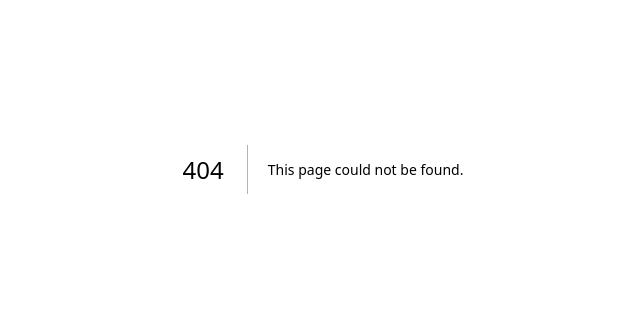
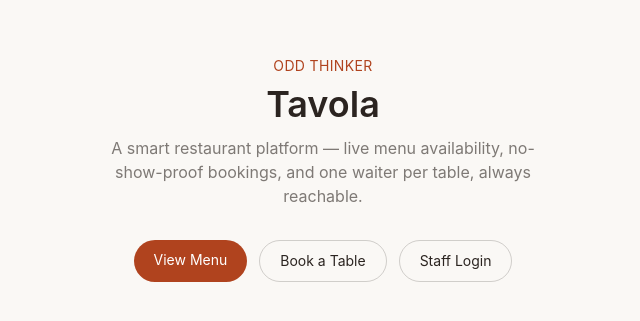
Before and after one commit to deeksh258/smart-restaurant, a Next.js app: page / in a window 1280 px wide. Before the commit this address had no page. Shown: the part 231-552 px from the top of the page, without its empty margins (317-957 px from the left). Built offline with nearby package versions, Linux system fonts and the light colour scheme.

Commit message:
Add homepage

```diff
--- /dev/null
+++ b/src/app/page.tsx
@@ -0,0 +1,25 @@
+import Link from 'next/link';
+
+export default function HomePage() {
+  return (
+    <main className="min-h-screen bg-bg flex flex-col items-center justify-center px-6 text-center">
+      <p className="text-sm uppercase tracking-wide text-accent mb-2">Odd Thinker</p>
+      <h1 className="text-4xl font-semibold text-ink mb-3">Tavola</h1>
+      <p className="text-ink/60 max-w-md mb-8">
+        A smart restaurant platform — live menu availability, no-show-proof
+        bookings, and one waiter per table, always reachable.
+      </p>
+      <div className="flex gap-3 flex-wrap justify-center">
+        <Link href="/menu" className="px-5 py-2.5 rounded-full bg-accent text-white text-sm">
+          View Menu
+        </Link>
+        <Link href="/book" className="px-5 py-2.5 rounded-full border border-ink/20 text-ink text-sm">
+          Book a Table
+        </Link>
+        <Link href="/admin/dashboard" className="px-5 py-2.5 rounded-full border border-ink/20 text-ink text-sm">
+          Staff Login
+        </Link>
+      </div>
+    </main>
+  );
+}
```
